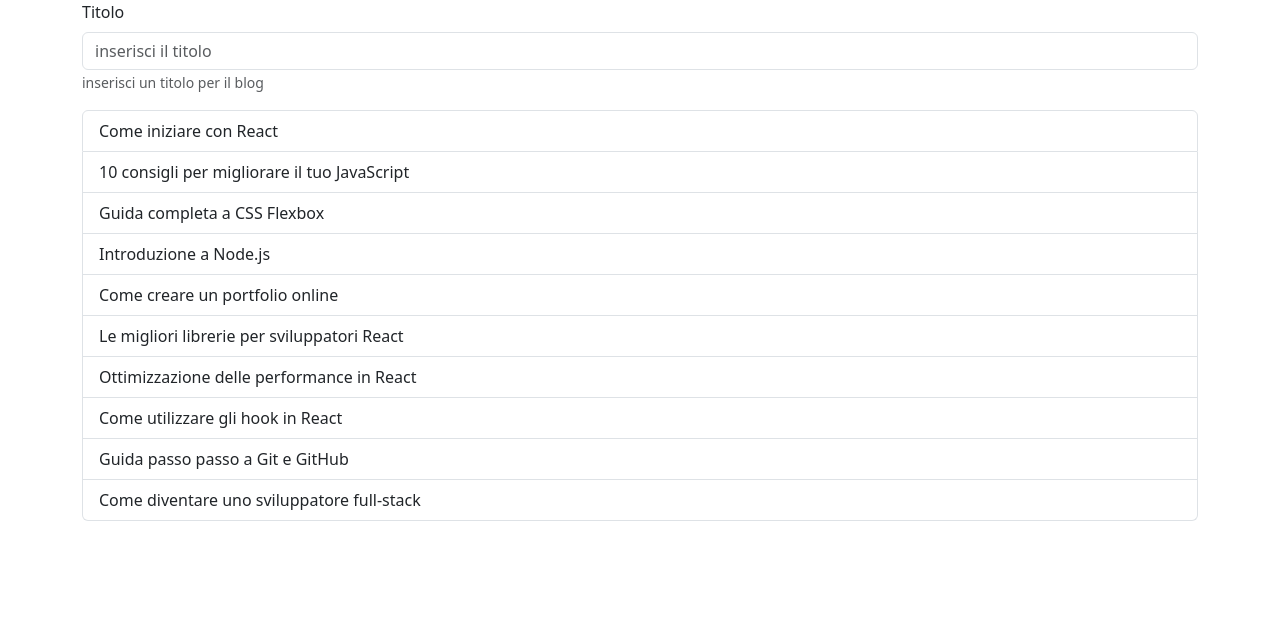
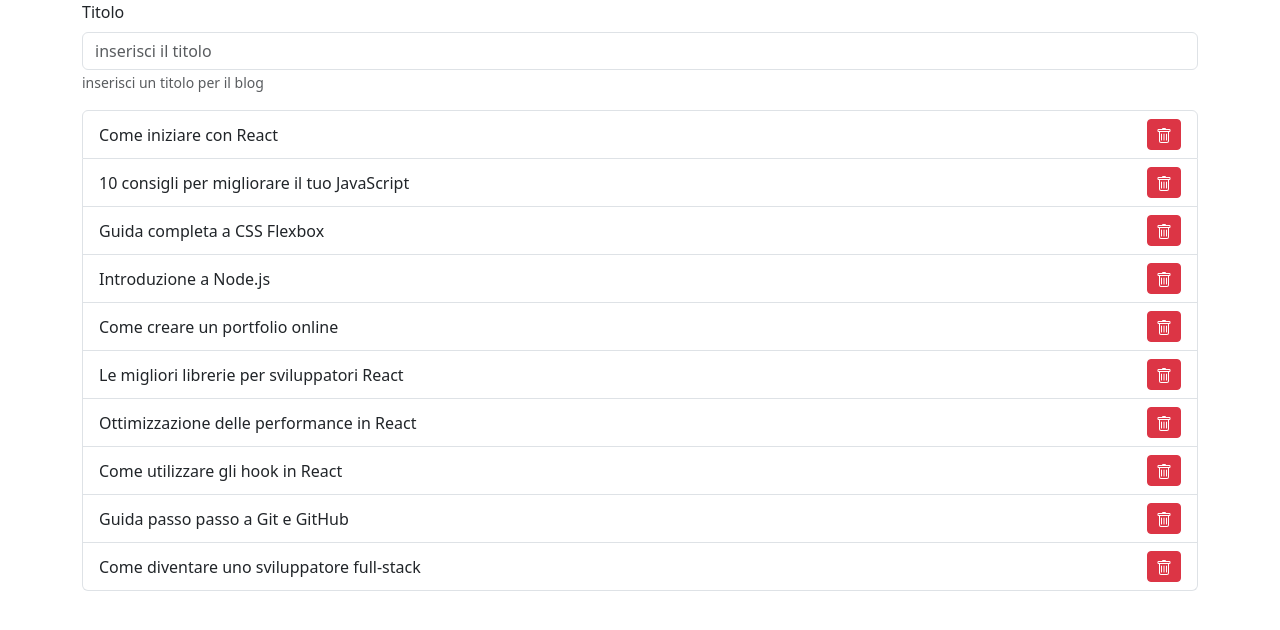
Before and after one commit to Pierpaolo-99/react-form, a React (Vite) app: page / in a window 1280 px wide. Shown: the top 630 px of the page. Built offline with nearby package versions, Linux system fonts and the light colour scheme.

Commit message:
add delete functionality for blog titles

```diff
--- a/src/App.jsx
+++ b/src/App.jsx
@@ -39,6 +39,10 @@
 
   }
 
+  function handleDelete(index) {
+    setTitles(titles.filter((_, i) => i !== index));
+  }
+
   return (
 
     <>
@@ -68,7 +72,17 @@
           {titles.map((title, index) => (
             <li className="list-group-item d-flex justify-content-between align-items-center"
               key={index}
-            >{title}</li>
+            >{title}
+              <button
+                onClick={() => handleDelete(index)}
+                className="btn btn-danger btn-sm"
+              >
+                <svg xmlns="http://www.w3.org/2000/svg" width="16" height="16" fill="currentColor" class="bi bi-trash" viewBox="0 0 16 16">
+                  <path d="M5.5 5.5A.5.5 0 0 1 6 6v6a.5.5 0 0 1-1 0V6a.5.5 0 0 1 .5-.5m2.5 0a.5.5 0 0 1 .5.5v6a.5.5 0 0 1-1 0V6a.5.5 0 0 1 .5-.5m3 .5a.5.5 0 0 0-1 0v6a.5.5 0 0 0 1 0z" />
+                  <path d="M14.5 3a1 1 0 0 1-1 1H13v9a2 2 0 0 1-2 2H5a2 2 0 0 1-2-2V4h-.5a1 1 0 0 1-1-1V2a1 1 0 0 1 1-1H6a1 1 0 0 1 1-1h2a1 1 0 0 1 1 1h3.5a1 1 0 0 1 1 1zM4.118 4 4 4.059V13a1 1 0 0 0 1 1h6a1 1 0 0 0 1-1V4.059L11.882 4zM2.5 3h11V2h-11z" />
+                </svg>
+              </button>
+            </li>
           ))}
         </ul>
 
```
